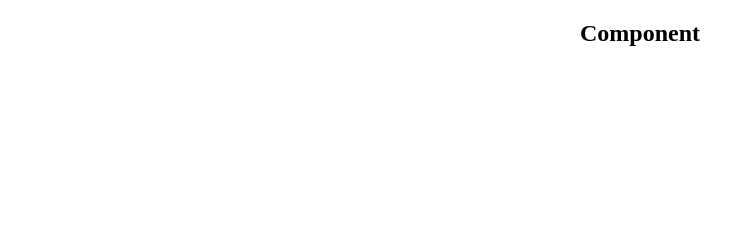
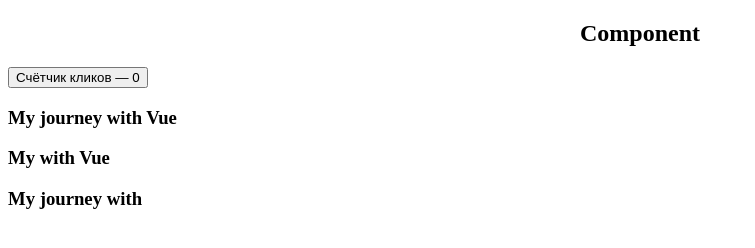
Before and after one commit to killer71/Vue, a plain HTML site: page component.html in a window 1280 px wide. Shown: the whole page, without its empty margins (0-755 px from the left). Drawn offline with nearby package versions, Linux system fonts and the light colour scheme.

Commit message:
component

```diff
--- a/component.html
+++ b/component.html
@@ -10,17 +10,32 @@
 <body>
 
     <h2>Component</h2>
-<!--
-    <div id="components-demo">
-        <button-counter></button-counter>
-    </div> -->
 
-    <div id="components-demo">
-        <button-counter></button-counter>
-        <button-counter></button-counter>
+    <div id="components">
         <button-counter></button-counter>
     </div>
 
+
+
+
+    <div id="blog">
+        <blog-post
+            v-for="post in posts"
+            v-bind:key="post.id"
+            v-bind:title="post.title"
+        ></blog-post>
+    </div>
+
+
+
+
+    <div id="blog-2">
+        <blog-post
+            v-for="post in posts"
+            v-bind:key="post.id"
+            v-bind:post="post"
+        ></blog-post>
+    </div>
 
 
 <script src="https://unpkg.com/vue"></script>
--- a/js/component.js
+++ b/js/component.js
@@ -1,12 +1,73 @@
-new Vue({
-    el: '#components-demo'
-})
-
 Vue.component('button-counter', {
-    data: function() {
-        return {
-            count: 0
-        }
+    data: function () {
+      return {
+        count: 0
+      }
     },
     template: '<button v-on:click="count++">Счётчик кликов — {{ count }}</button>'
-})
+});
+
+new Vue({
+    el: '#components',
+});
+
+
+
+
+Vue.component('blog-post', {
+    props: ['title'],
+    template: '<h3>{{ title }}</h3>'
+});
+
+new Vue({
+    el: '#blog',
+    data: {
+        posts: [
+            {
+                id: 1,
+                title: 'My journey with Vue'
+            },
+            {
+                id: 2,
+                title: 'My with Vue'
+            },
+            {
+                id: 3,
+                title: 'My journey with'
+            }
+        ]
+    }
+});
+
+
+
+
+Vue.component('blog-post-2', {
+    props: ['post'],
+    template: `
+        <div class="blog-post">
+            <h3>{{ post.title }}</h3>
+            <div v-html="post.content"></div>
+        </div>
+    `
+});
+
+new Vue({
+    el: '#blog-2',
+    data: {
+        posts: [
+            {
+                id: 1,
+                title: 'My journey with Vue'
+            },
+            {
+                id: 2,
+                title: 'My with Vue'
+            },
+            {
+                id: 3,
+                title: 'My journey with'
+            }
+        ]
+    }
+});
```
